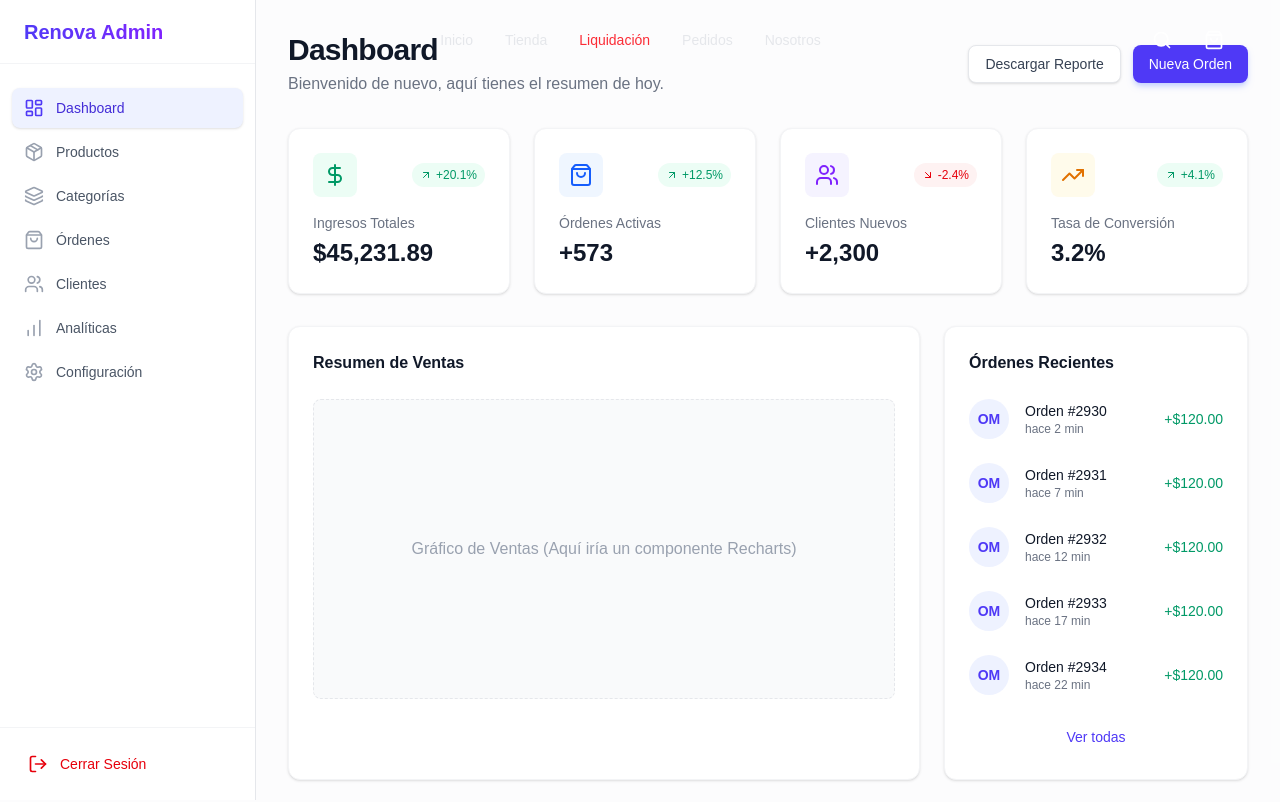
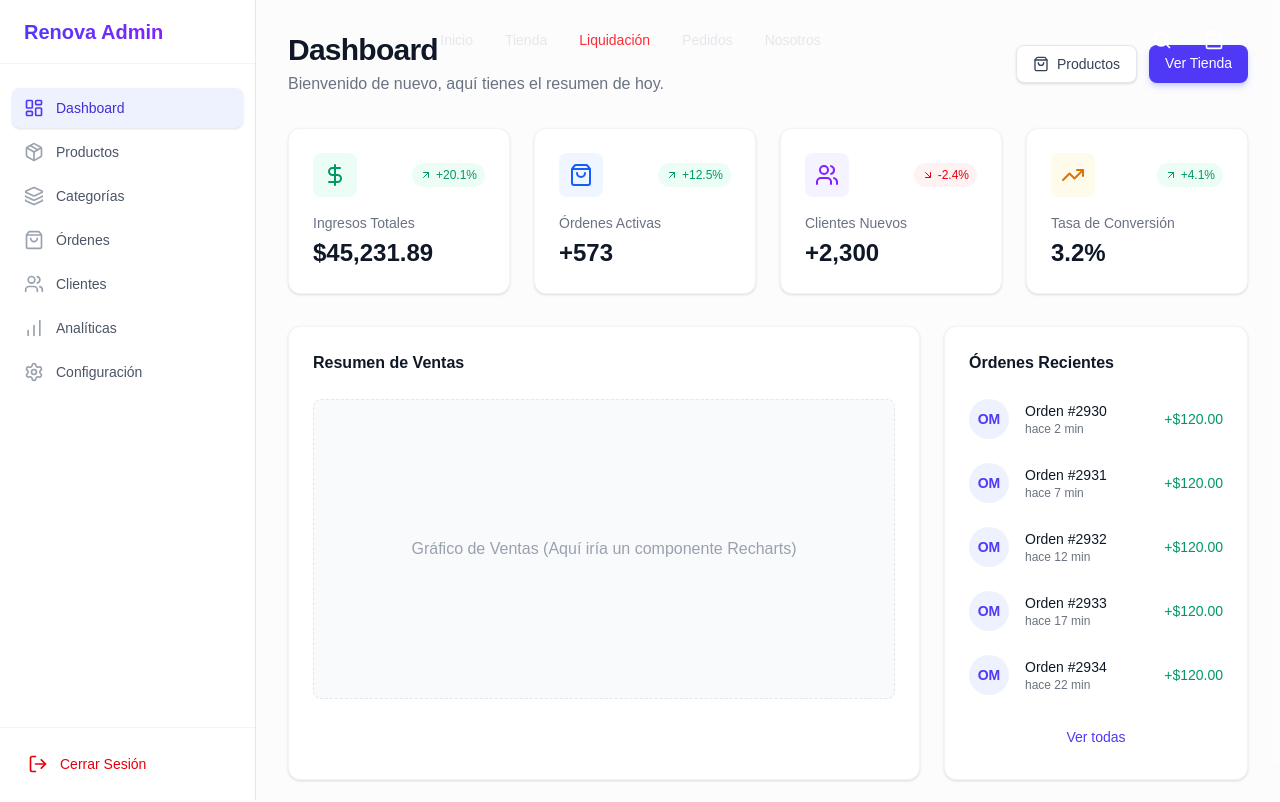
Before and after one commit to RAMIR007/Renova-Market3.0, a Next.js app: page /admin in a window 1280 px wide. Shown: the top 802 px of the page. Built offline with nearby package versions, Linux system fonts and the light colour scheme.

Commit message:
feat: Implement initial admin dashboard page with a stats grid and activity placeholders.

```diff
--- a/src/app/admin/page.tsx
+++ b/src/app/admin/page.tsx
@@ -1,3 +1,4 @@
+import Link from 'next/link'
 import {
     Users,
     DollarSign,
@@ -57,12 +58,19 @@ export default function AdminDashboard() {
                     <p className="text-gray-500 mt-1">Bienvenido de nuevo, aquí tienes el resumen de hoy.</p>
                 </div>
                 <div className="flex gap-3">
-                    <button className="px-4 py-2 bg-white border border-gray-200 rounded-lg text-sm font-medium text-gray-700 hover:bg-gray-50 shadow-sm transition-colors">
-                        Descargar Reporte
-                    </button>
-                    <button className="px-4 py-2 bg-indigo-600 text-white rounded-lg text-sm font-medium hover:bg-indigo-700 shadow-md shadow-indigo-200 transition-all hover:scale-[1.02]">
-                        Nueva Orden
-                    </button>
+                    <Link
+                        href="/admin/products"
+                        className="px-4 py-2 bg-white border border-gray-200 rounded-lg text-sm font-medium text-gray-700 hover:bg-gray-50 shadow-sm transition-colors flex items-center gap-2"
+                    >
+                        <ShoppingBag className="w-4 h-4" />
+                        Productos
+                    </Link>
+                    <Link
+                        href="/"
+                        className="px-4 py-2 bg-indigo-600 text-white rounded-lg text-sm font-medium hover:bg-indigo-700 shadow-md shadow-indigo-200 transition-all hover:scale-[1.02]"
+                    >
+                        Ver Tienda
+                    </Link>
                 </div>
             </div>
 
```
